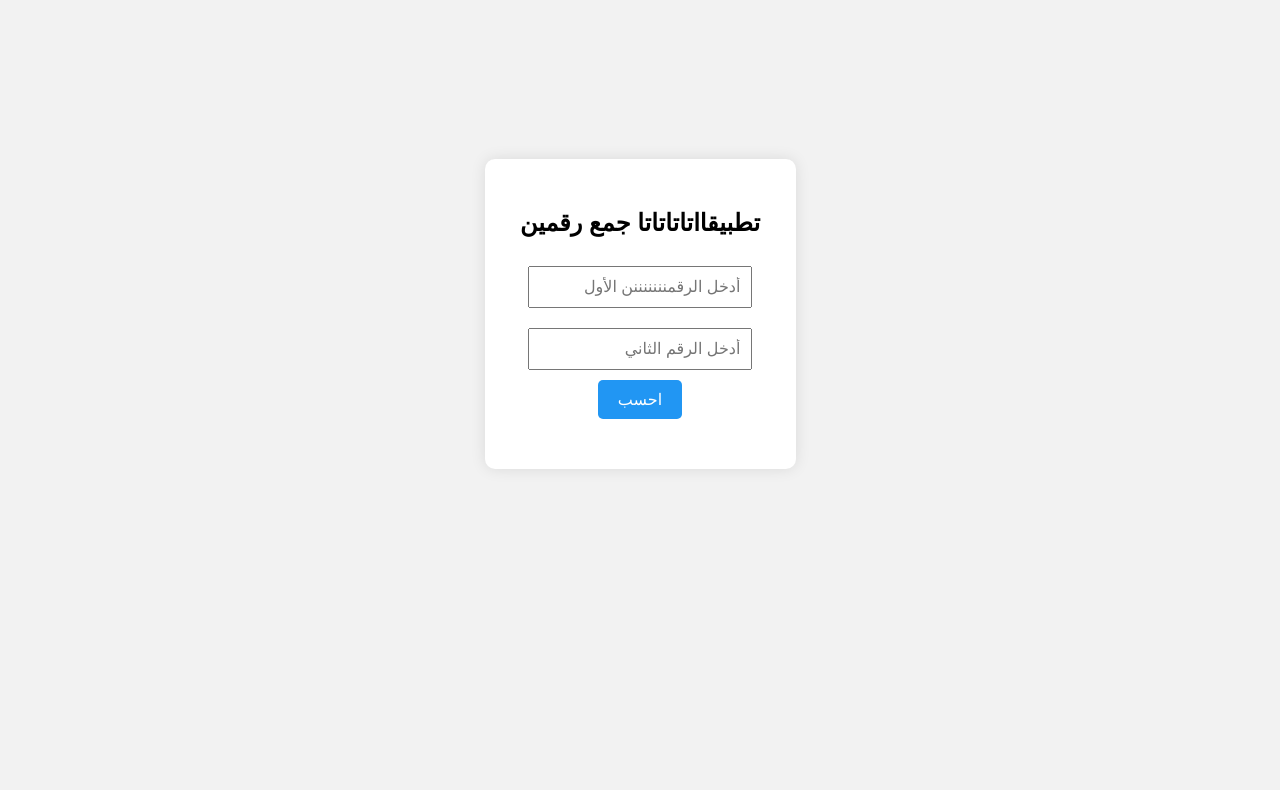
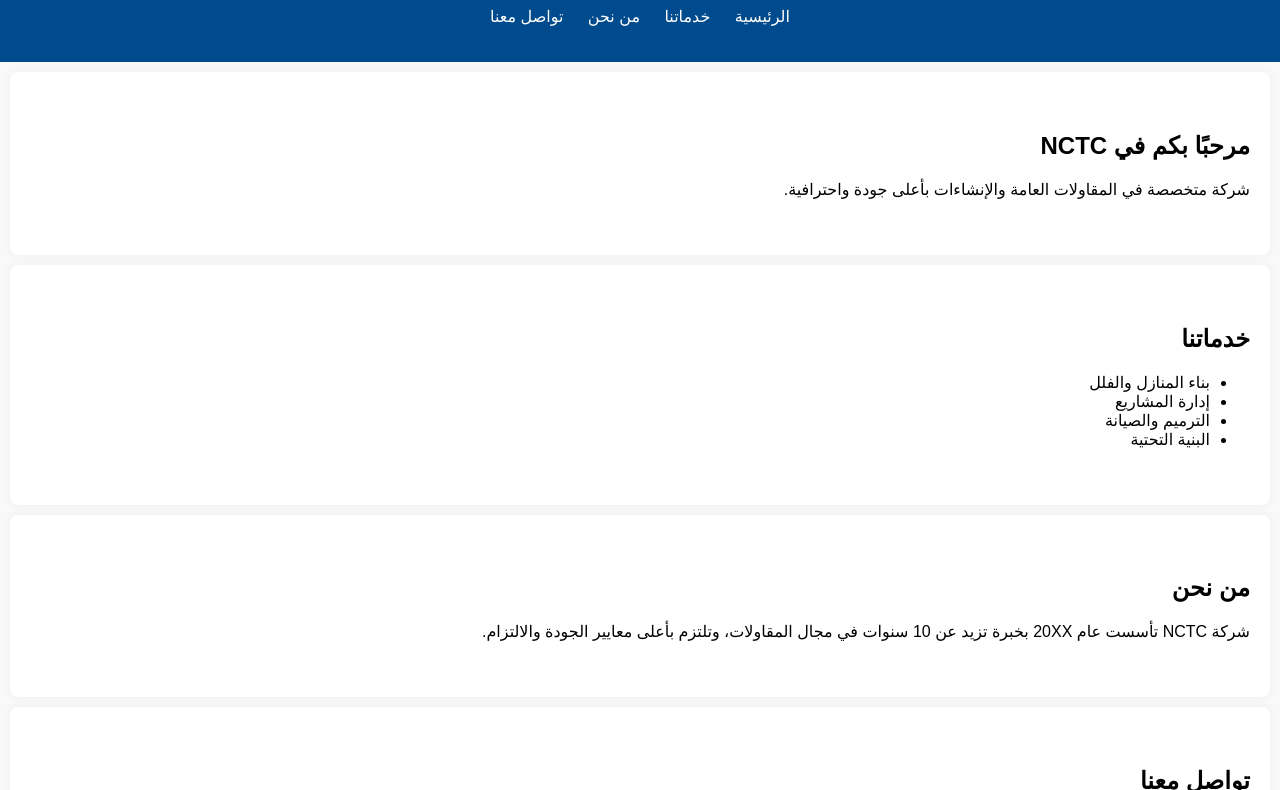
Before and after one commit to ahmed4iot/sum-web-app, a plain HTML site: page index.html in a window 1280 px wide. Shown: the part 94-884 px from the top of the page. Before the commit the page ends 816 px from the top, so only its background shows below. Drawn offline with Linux system fonts and the light colour scheme.

Commit message:
تحديث تصميم أو محتوى الموقع

```diff
--- a/index.html
+++ b/index.html
@@ -2,74 +2,51 @@
 <html lang="ar">
 <head>
   <meta charset="UTF-8">
-  <meta name="viewport" content="width=device-width, initial-scale=1.0">
-  <title>تطبيق جمع رقمين</title>
-  <style>
-    body {
-      font-family: 'Arial', sans-serif;
-      background: #f2f2f2;
-      display: flex;
-      justify-content: center;
-      align-items: center;
-      height: 100vh;
-      direction: rtl;
-    }
-    .container {
-      background: white;
-      padding: 30px;
-      border-radius: 10px;
-      box-shadow: 0 0 15px rgba(0,0,0,0.1);
-      text-align: center;
-    }
-    input {
-      margin: 10px;
-      padding: 10px;
-      width: 80%;
-      font-size: 16px;
-    }
-    button {
-      padding: 10px 20px;
-      background-color: #2196F3;
-      color: white;
-      border: none;
-      border-radius: 5px;
-      font-size: 16px;
-      cursor: pointer;
-    }
-    button:hover {
-      background-color: #1976D2;
-    }
-    .result {
-      margin-top: 20px;
-      font-size: 18px;
-      color: green;
-    }
-  </style>
+  <meta name="viewport" content="width=device-width, initial-scale=1">
+  <title>شركة NCTC للمقاولات</title>
+  <link rel="stylesheet" href="style.css">
 </head>
 <body>
-  <div class="container">
-    <h2>تطبيقااتاتاتاتا جمع رقمين</h2>
-    <input type="number" id="num1" placeholder="أدخل الرقمنننننننن الأول">
-    <br>
-    <input type="number" id="num2" placeholder="أدخل الرقم الثاني">
-    <br>
-    <button onclick="calculateSum()">احسب</button>
-    <div class="result" id="result"></div>
-  </div>
+  <header>
+    <h1>شركة NCTC للمقاولات</h1>
+    <nav>
+      <ul>
+        <li><a href="#home">الرئيسية</a></li>
+        <li><a href="#services">خدماتنا</a></li>
+        <li><a href="#about">من نحن</a></li>
+        <li><a href="#contact">تواصل معنا</a></li>
+      </ul>
+    </nav>
+  </header>
 
-  <script>
-    function calculateSum() {
-      const num1 = parseFloat(document.getElementById('num1').value);
-      const num2 = parseFloat(document.getElementById('num2').value);
-      const resultDiv = document.getElementById('result');
+  <section id="home">
+    <h2>مرحبًا بكم في NCTC</h2>
+    <p>شركة متخصصة في المقاولات العامة والإنشاءات بأعلى جودة واحترافية.</p>
+  </section>
 
-      if (!isNaN(num1) && !isNaN(num2)) {
-        const sum = num1 + num2;
-        resultDiv.textContent = `المجموع: ${sum}`;
-      } else {
-        resultDiv.textContent = 'يرجى إدخال رقمين صالحين';
-      }
-    }
-  </script>
+  <section id="services">
+    <h2>خدماتنا</h2>
+    <ul>
+      <li>بناء المنازل والفلل</li>
+      <li>إدارة المشاريع</li>
+      <li>الترميم والصيانة</li>
+      <li>البنية التحتية</li>
+    </ul>
+  </section>
+
+  <section id="about">
+    <h2>من نحن</h2>
+    <p>شركة NCTC تأسست عام 20XX بخبرة تزيد عن 10 سنوات في مجال المقاولات، وتلتزم بأعلى معايير الجودة والالتزام.</p>
+  </section>
+
+  <section id="contact">
+    <h2>تواصل معنا</h2>
+    <p>📞 0501234567</p>
+    <p>📧 info@nctc.com</p>
+  </section>
+
+  <footer>
+    <p>جميع الحقوق محفوظة &copy; NCTC 2025</p>
+  </footer>
 </body>
 </html>
```
